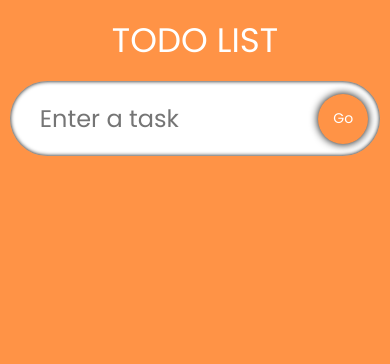
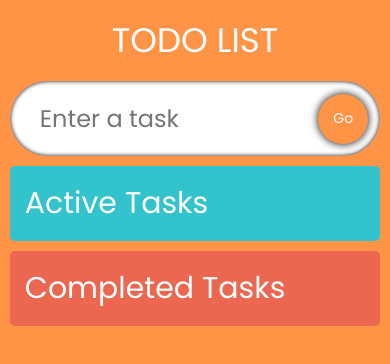
Before and after one commit to Hassan5022/typescript-todo-app, a React (Create React App) app: page / in a window 390 px wide. Shown: the top 364 px of the page. Built offline with nearby package versions, Linux system fonts and the light colour scheme.

Commit message:
added drag and drop library

```diff
--- a/package.json
+++ b/package.json
@@ -9,8 +9,10 @@
     "@types/jest": "^27.5.2",
     "@types/node": "^16.18.14",
     "@types/react": "^18.0.28",
+    "@types/react-beautiful-dnd": "^13.1.4",
     "@types/react-dom": "^18.0.11",
     "react": "^18.2.0",
+    "react-beautiful-dnd": "^13.1.1",
     "react-dom": "^18.2.0",
     "react-icons": "^4.8.0",
     "react-scripts": "5.0.1",
--- a/src/App.tsx
+++ b/src/App.tsx
@@ -3,6 +3,7 @@
 // component
 import InputForm from "./components/InputForm";
 import TodoList from "./components/TodoList";
+import { DragDropContext, DropResult } from "react-beautiful-dnd";
 // style
 import "./App.css";
 // model
@@ -11,6 +12,7 @@
 const App: React.FC = () => {
 	const [todo, setTodo] = useState<string>("");
 	const [todos, setTodos] = useState<Todo[]>([]);
+	const [completedTodos, setCompletedTodos] = useState<Todo[]>([]);
 
 	const handleSubmit = (e: React.FormEvent) => {
 		e.preventDefault();
@@ -20,12 +22,29 @@
 		}
 	};
 
+	const onDragEnd = (result: DropResult) => {
+		const { source, destination } = result;
+		if (!destination) return;
+		if (
+			destination.droppableId === source.droppableId &&
+			destination.index === source.index
+		)
+			return;
+	};
+
 	return (
-		<div className="App">
-			<span className="heading">Todo List</span>
-			<InputForm todo={todo} setTodo={setTodo} handleSubmit={handleSubmit} />
-			<TodoList todos={todos} setTodos={setTodos} />
-		</div>
+		<DragDropContext onDragEnd={onDragEnd}>
+			<div className="App">
+				<span className="heading">Todo List</span>
+				<InputForm todo={todo} setTodo={setTodo} handleSubmit={handleSubmit} />
+				<TodoList
+					todos={todos}
+					setTodos={setTodos}
+					completedTodos={completedTodos}
+					setCompletedTodos={setCompletedTodos}
+				/>
+			</div>
+		</DragDropContext>
 	);
 };
 
--- a/src/components/SingleTodo.tsx
+++ b/src/components/SingleTodo.tsx
@@ -7,14 +7,16 @@
 import { MdDone } from "react-icons/md";
 // hook
 import { useEffect, useRef, useState } from "react";
+import { Draggable } from "react-beautiful-dnd";
 
 type Props = {
+	index: number;
 	todo: Todo;
 	todos: Todo[];
 	setTodos: React.Dispatch<React.SetStateAction<Todo[]>>;
 };
 
-const SingleTodo = ({ todo, todos, setTodos }: Props) => {
+const SingleTodo = ({ index, todo, todos, setTodos }: Props) => {
 	const [edit, setEdit] = useState<boolean>(false);
 	const [editTodo, setEditTodo] = useState<string>(todo.todo);
 	const inputRef = useRef<HTMLInputElement>(null);
@@ -44,7 +46,15 @@
 	}, [edit]);
 
 	return (
-		<form className="single-todo" onSubmit={(e) => handleEdit(e, todo.id)}>
+		<Draggable draggableId={todo.id.toString()} index={index}>
+			{(provided) => (
+				<form
+					className="single-todo"
+					onSubmit={(e) => handleEdit(e, todo.id)}
+					ref={provided.innerRef}
+					{...provided.draggableProps}
+					{...provided.dragHandleProps}
+				>
 					{edit ? (
 						<input
 							ref={inputRef}
@@ -76,6 +86,8 @@
 						</span>
 					</div>
 				</form>
+			)}
+		</Draggable>
 	);
 };
 
--- a/src/components/TodoList.tsx
+++ b/src/components/TodoList.tsx
@@ -2,25 +2,67 @@
 import { Todo } from "../models/model";
 // component
 import SingleTodo from "./SingleTodo";
+import { Droppable } from "react-beautiful-dnd";
 // style
 import "./style.css";
 
 interface Props {
 	todos: Todo[];
 	setTodos: React.Dispatch<React.SetStateAction<Todo[]>>;
+	completedTodos: Todo[];
+	setCompletedTodos: React.Dispatch<React.SetStateAction<Todo[]>>;
 }
 
-const TodoList = ({ todos, setTodos }: Props) => {
+const TodoList = ({
+	todos,
+	setTodos,
+	completedTodos,
+	setCompletedTodos,
+}: Props) => {
 	return (
-		<div className="todos">
-			{todos.map((todo) => (
+		<div className="container">
+			<Droppable droppableId="TodoList">
+				{(provided) => (
+					<div
+						className="todos"
+						ref={provided.innerRef}
+						{...provided.droppableProps}
+					>
+						<span className="todo-heading">Active Tasks</span>
+						{todos.map((todo, index) => (
 							<SingleTodo
+								index={index}
 								key={todo.id}
 								todo={todo}
 								todos={todos}
 								setTodos={setTodos}
 							/>
 						))}
+						{provided.placeholder}
+					</div>
+				)}
+			</Droppable>
+			<Droppable droppableId="TodosRemove">
+				{(provided) => (
+					<div
+						className="todos remove"
+						ref={provided.innerRef}
+						{...provided.droppableProps}
+					>
+						<span className="todo-heading">Completed Tasks</span>
+						{completedTodos.map((todo, index) => (
+							<SingleTodo
+							index={index}
+								key={todo.id}
+								todo={todo}
+								todos={completedTodos}
+								setTodos={setCompletedTodos}
+							/>
+						))}
+						{provided.placeholder}
+					</div>
+				)}
+			</Droppable>
 		</div>
 	);
 };
--- a/src/components/style.css
+++ b/src/components/style.css
@@ -1,6 +1,6 @@
 .input-form {
 	display: flex;
-	width: 90%;
+	width: 95%;
 	position: relative;
 	align-items: center;
 }
@@ -43,20 +43,40 @@
 	box-shadow: 0 0 5px black;
 }
 
+.container{
+	display: flex;
+	width: 95%;
+	align-items: flex-start;
+	margin-top: 10px;
+	justify-content: space-between;
+}
+
 .todos {
 	display: flex;
-	justify-content: space-evenly;
-	width: 90%;
-	flex-wrap: wrap;
+	flex-direction: column;
+	width: 47.5%;
+	border-radius: 5px;
+	padding: 15px;
+	background-color: rgb(50, 195, 205);
+}
+
+.todo-heading{
+	font-size: 30px;
+	color: white;
 }
 
 .single-todo {
 	display: flex;
-	width: 48%;
 	border-radius: 5px;
 	padding: 20px;
 	margin-top: 15px;
 	background-image: url("../assets/bg.avif");
+	transition: 0.2s;
+}
+
+.single-todo:hover{
+	box-shadow: 0 0 5px black;
+	transform: scale(1.03);
 }
 
 .single-todo .single-todo-text {
@@ -72,19 +92,28 @@
 	cursor: pointer;
 }
 
-@media screen and (max-width: 1200px) {
-	.single-todo {
-		width: 58%;
+@media screen and (max-width: 1100px) {
+	.todos {
+		width: 45%;
 	}
 }
 
-@media screen and (max-width: 700px) {
-	.input-form,
-	.todos {
+@media (max-width: 700px) {
+	.input-form{
 		width: 95%;
 	}
 
-	.single-todo {
+	.todos {
 		width: 100%;
+		margin-bottom: 10px;
+	}
+
+	.container{
+		width: 95%;
+		flex-direction: column;
 	}
 }
+
+.remove{
+	background-color: rgb(235, 103, 80);
+}
--- a/src/index.tsx
+++ b/src/index.tsx
@@ -7,7 +7,7 @@
 	document.getElementById("root") as HTMLElement
 );
 root.render(
-	<React.StrictMode>
+	// <React.StrictMode>
 		<App />
-	</React.StrictMode>
+	// </React.StrictMode>
 );
```
Also changed, not shown: 1 other file (tests, documents, lock files or other folders). Lines whose indentation alone changed are shown as unchanged.
